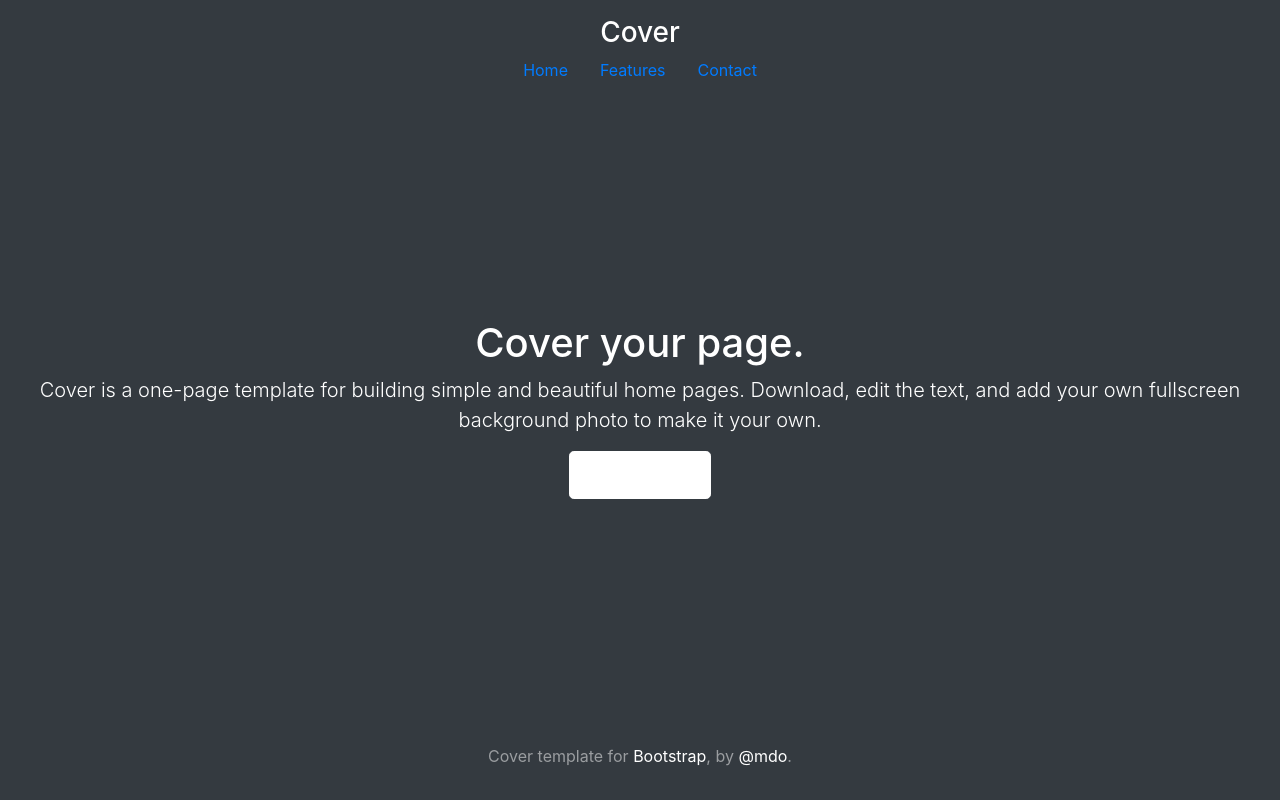
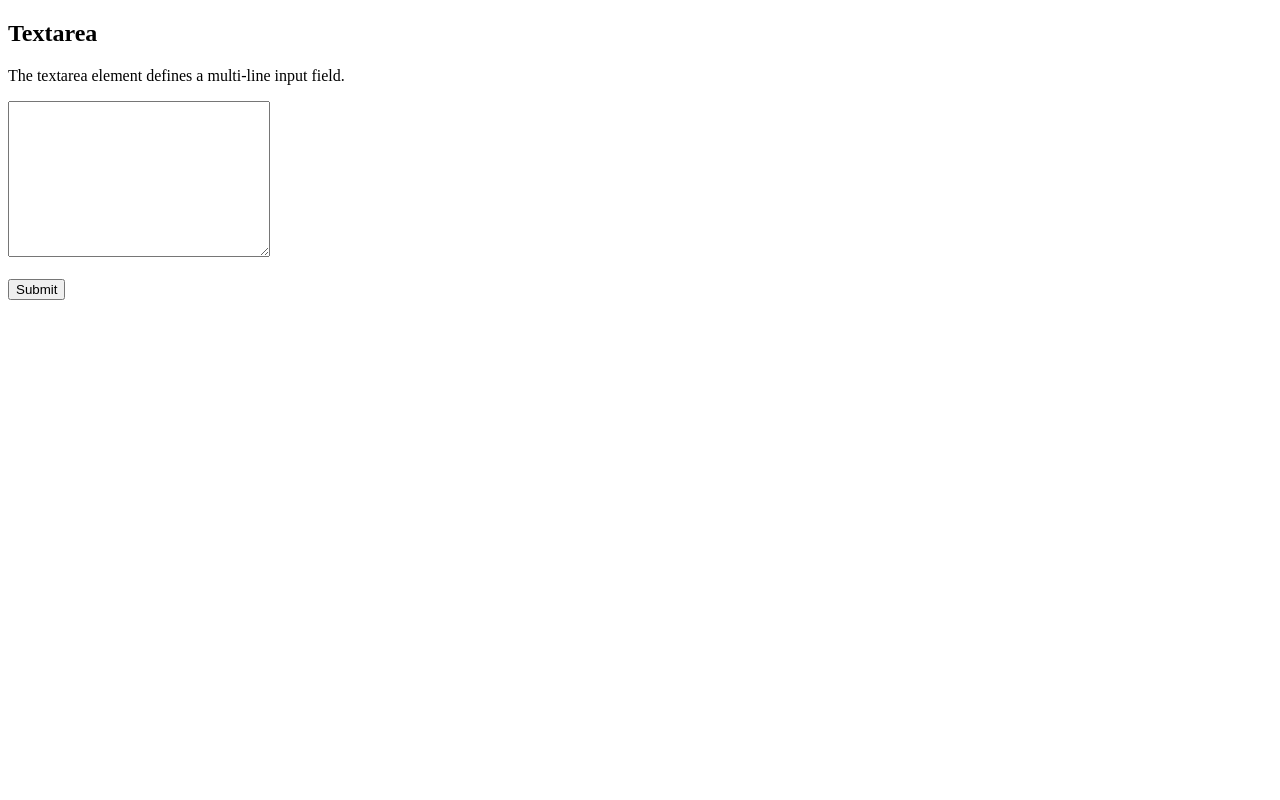
Before and after one commit to AlterLang/alter-sandbox, a Python web app: template templates/index.html in a window 1280 px wide. Run offline with Jinja, Linux system fonts and the light colour scheme; the template is opened without the code that fills it, so the values that code supplies are empty; some libraries are stand-ins or nearby versions.

Commit message:
added basic text area

```diff
--- a/templates/index.html
+++ b/templates/index.html
@@ -1,83 +1,16 @@
-<!doctype html>
-<html lang="en" class="h-100">
+<!DOCTYPE html>
+<html>
 
-<head>
-    <meta charset="utf-8">
-    <meta name="viewport" content="width=device-width, initial-scale=1">
-    <meta name="description" content="">
-    <meta name="author" content="Mark Otto, Jacob Thornton, and Bootstrap contributors">
-    <meta name="generator" content="Hugo 0.79.0">
-    <title>Cover Template · Bootstrap v5.0</title>
+<body>
 
-    <link rel="canonical" href="https://getbootstrap.com/docs/5.0/examples/cover/">
+    <h2>Textarea</h2>
+    <p>The textarea element defines a multi-line input field.</p>
 
-
-
-    <!-- Bootstrap core CSS -->
-    <link href="/docs/5.0/dist/css/bootstrap.min.css" rel="stylesheet"
-        integrity="sha384-giJF6kkoqNQ00vy+HMDP7azOuL0xtbfIcaT9wjKHr8RbDVddVHyTfAAsrekwKmP1" crossorigin="anonymous">
-
-    <!-- Favicons -->
-    <link rel="apple-touch-icon" href="/docs/5.0/assets/img/favicons/apple-touch-icon.png" sizes="180x180">
-    <link rel="icon" href="/docs/5.0/assets/img/favicons/favicon-32x32.png" sizes="32x32" type="image/png">
-    <link rel="icon" href="/docs/5.0/assets/img/favicons/favicon-16x16.png" sizes="16x16" type="image/png">
-    <link rel="manifest" href="/docs/5.0/assets/img/favicons/manifest.json">
-    <link rel="mask-icon" href="/docs/5.0/assets/img/favicons/safari-pinned-tab.svg" color="#7952b3">
-    <link rel="icon" href="/docs/5.0/assets/img/favicons/favicon.ico">
-    <meta name="theme-color" content="#7952b3">
-
-
-    <style>
-        .bd-placeholder-img {
-            font-size: 1.125rem;
-            text-anchor: middle;
-            -webkit-user-select: none;
-            -moz-user-select: none;
-            user-select: none;
-        }
-
-        @media (min-width: 768px) {
-            .bd-placeholder-img-lg {
-                font-size: 3.5rem;
-            }
-        }
-    </style>
-
-
-    <!-- Custom styles for this template -->
-    <link href="cover.css" rel="stylesheet">
-</head>
-
-<body class="d-flex h-100 text-center text-white bg-dark">
-
-    <div class="cover-container d-flex w-100 h-100 p-3 mx-auto flex-column">
-        <header class="mb-auto">
-            <div>
-                <h3 class="float-md-start mb-0">Cover</h3>
-                <nav class="nav nav-masthead justify-content-center float-md-end">
-                    <a class="nav-link active" aria-current="page" href="#">Home</a>
-                    <a class="nav-link" href="#">Features</a>
-                    <a class="nav-link" href="#">Contact</a>
-                </nav>
-            </div>
-        </header>
-
-        <main class="px-3">
-            <h1>Cover your page.</h1>
-            <p class="lead">Cover is a one-page template for building simple and beautiful home pages. Download, edit
-                the text, and add your own fullscreen background photo to make it your own.</p>
-            <p class="lead">
-                <a href="#" class="btn btn-lg btn-secondary fw-bold border-white bg-white">Learn more</a>
-            </p>
-        </main>
-
-        <footer class="mt-auto text-white-50">
-            <p>Cover template for <a href="https://getbootstrap.com/" class="text-white">Bootstrap</a>, by <a
-                    href="https://twitter.com/mdo" class="text-white">@mdo</a>.</p>
-        </footer>
-    </div>
-
-
+    <form action="/run" method="POST">
+        <textarea name="message" rows="10" cols="30"></textarea>
+        <br><br>
+        <input type="submit">
+    </form>
 
 </body>
 
```
